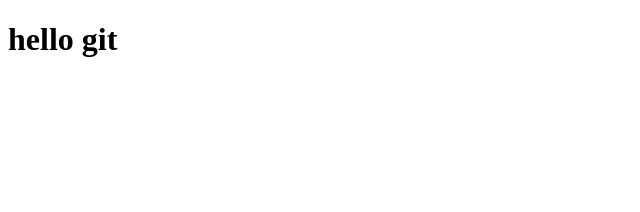
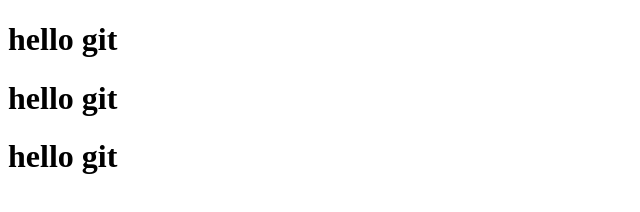
Before and after one commit to dasUniverse/local-repo, a plain HTML site: page index.html in a window 1280 px wide. Shown: the whole page, without its empty margins (0-640 px from the left). Drawn offline with Linux system fonts and the light colour scheme.

Commit message:
added two more lines

```diff
--- a/index.html
+++ b/index.html
@@ -7,5 +7,8 @@
 </head>
 <body>
     <h1>hello git</h1>
+    <h1>hello git</h1>
+    <h1>hello git</h1>
+
 </body>
 </html>
```
